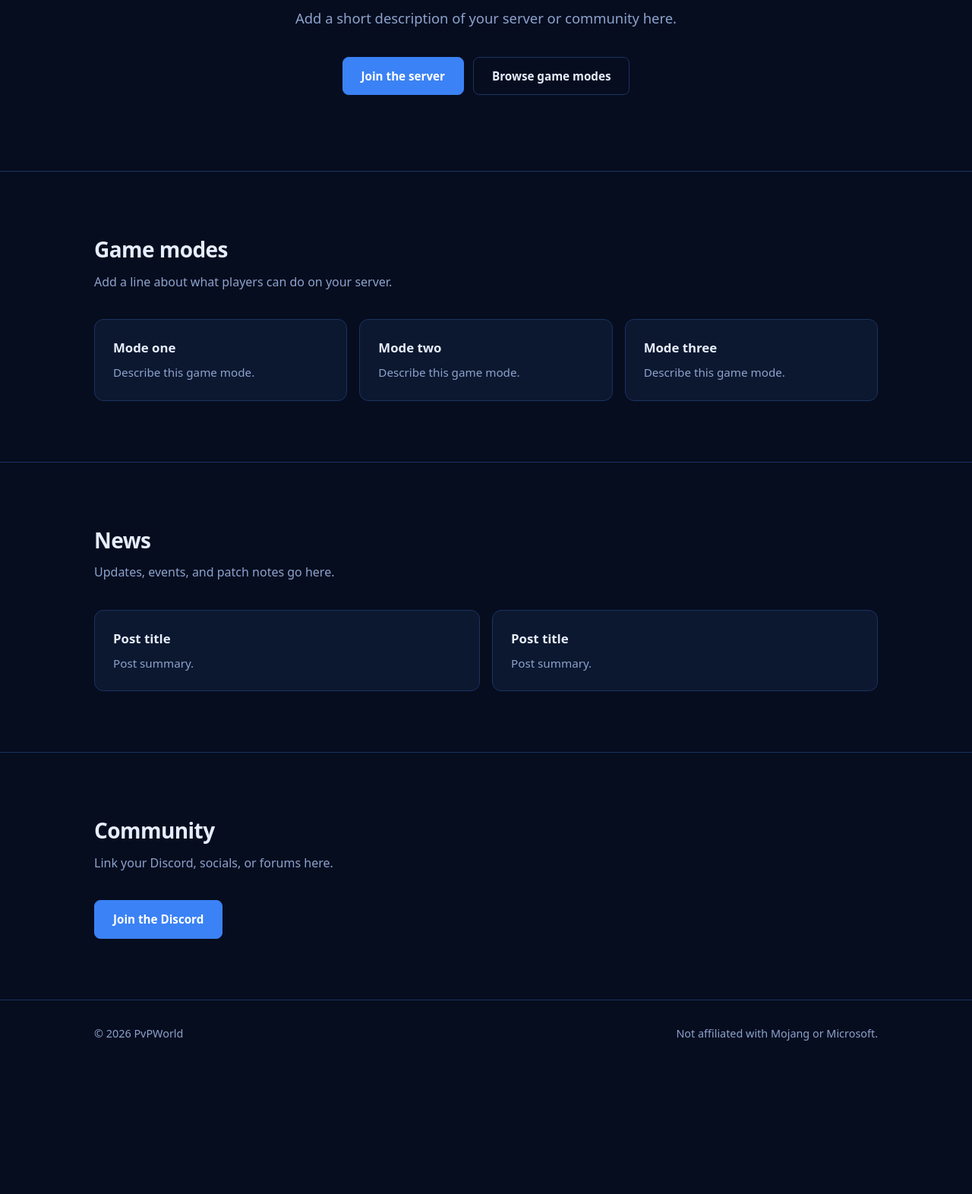
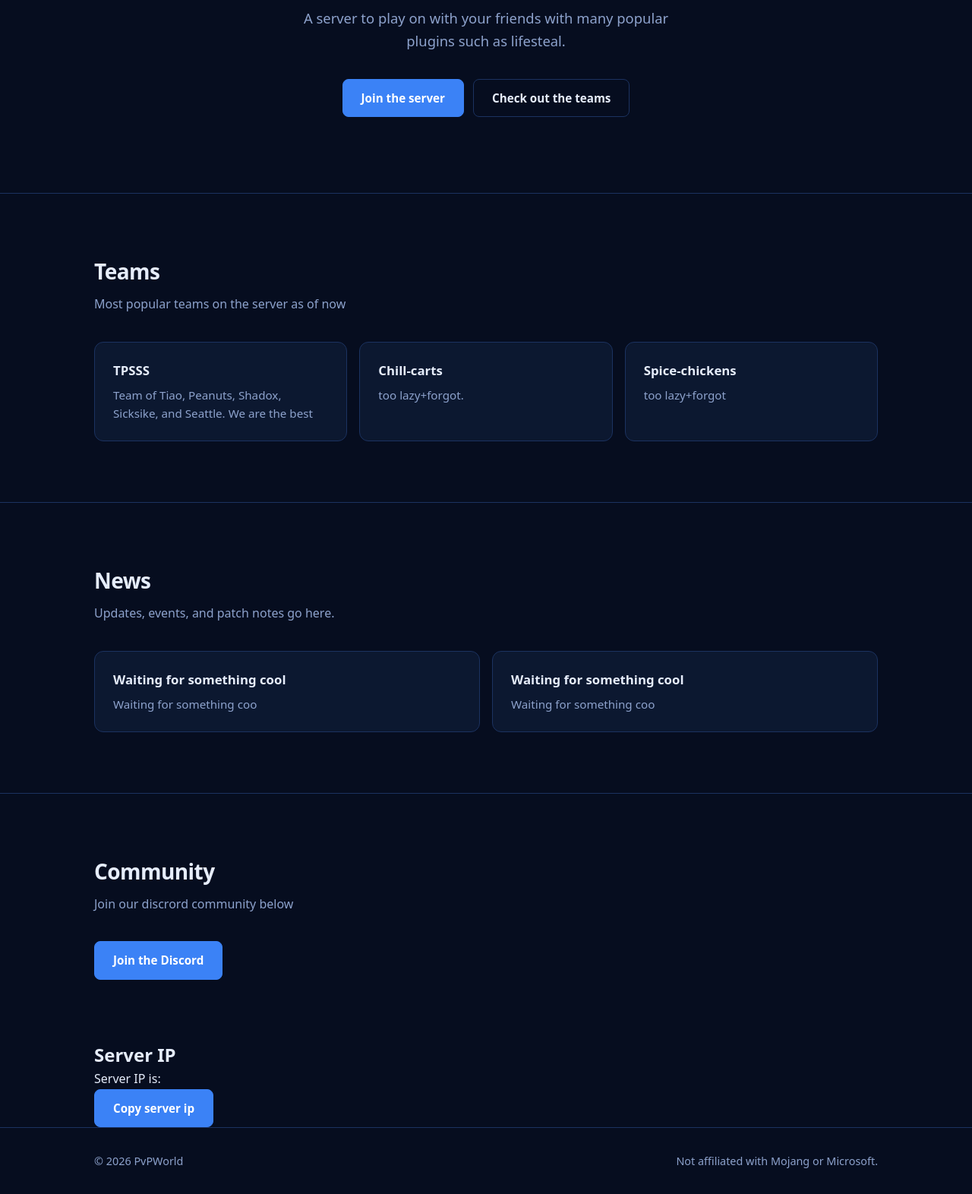
Before and after one commit to Sicksike/pvpworld, a plain HTML site: page index.html in a window 1280 px wide. Shown: the part 275-1847 px from the top of the page at 76% size. Before the commit the page ends 1679 px from the top, so only its background shows below. Drawn offline with Linux system fonts and the light colour scheme.

Commit message:
Update index.html

```diff
--- a/index.html
+++ b/index.html
@@ -74,7 +74,7 @@
   <nav class="wrap">
     <a href="#top" class="logo">PvP<span>World</span></a>
     <ul>
-      <li><a href="#modes">Game modes</a></li>
+      <li><a href="#modes">Teams</a></li>
       <li><a href="#news">News</a></li>
       <li><a href="#community">Community</a></li>
     </ul>
@@ -85,22 +85,22 @@
   <!-- Hero -->
   <div class="wrap hero">
     <h1>Minecraft PvP, all in one place.</h1>
-    <p>Add a short description of your server or community here.</p>
+    <p>A server to play on with your friends with many popular plugins such as lifesteal.</p>
     <div class="actions">
-      <a href="#" class="btn">Join the server</a>
-      <a href="#modes" class="btn ghost">Browse game modes</a>
+      <a href="https://discord.gg/eQzZXcjs6" class="btn">Join the server</a>
+      <a href="#modes" class="btn ghost">Check out the teams</a>
     </div>
   </div>
 
   <!-- Game modes -->
   <section class="block" id="modes">
     <div class="wrap">
-      <h2>Game modes</h2>
-      <p class="sub">Add a line about what players can do on your server.</p>
+      <h2>Teams</h2>
+      <p class="sub">Most popular teams on the server as of now</p>
       <div class="grid">
-        <div class="card"><h3>Mode one</h3><p>Describe this game mode.</p></div>
-        <div class="card"><h3>Mode two</h3><p>Describe this game mode.</p></div>
-        <div class="card"><h3>Mode three</h3><p>Describe this game mode.</p></div>
+        <div class="card"><h3>TPSSS</h3><p>Team of Tiao, Peanuts, Shadox, Sicksike, and Seattle. We are the best</p></div>
+        <div class="card"><h3>Chill-carts</h3><p>too lazy+forgot.</p></div>
+        <div class="card"><h3>Spice-chickens</h3><p>too lazy+forgot</p></div>
       </div>
     </div>
   </section>
@@ -111,8 +111,8 @@
       <h2>News</h2>
       <p class="sub">Updates, events, and patch notes go here.</p>
       <div class="grid">
-        <div class="card"><h3>Post title</h3><p>Post summary.</p></div>
-        <div class="card"><h3>Post title</h3><p>Post summary.</p></div>
+        <div class="card"><h3>Waiting for something cool</h3><p>Waiting for something coo</p></div>
+        <div class="card"><h3>Waiting for something cool</h3><p>Waiting for something coo</p></div>
       </div>
     </div>
   </section>
@@ -121,9 +121,15 @@
   <section class="block" id="community">
     <div class="wrap">
       <h2>Community</h2>
-      <p class="sub">Link your Discord, socials, or forums here.</p>
-      <a href="#" class="btn">Join the Discord</a>
+      <p class="sub">Join our discrord community below</p>
+      <a href="#" class="btn" id="copy-ip">Join the Discord</a>
     </div>
+  </section>
+  <section>
+    <div class="wrap">
+      <h2>Server IP</h2>
+      <p class="sub">Server IP is:</p>
+      <a href="#" class="btn">Copy server ip</a>
   </section>
 </main>
 
@@ -133,6 +139,19 @@
     <span>Not affiliated with Mojang or Microsoft.</span>
   </div>
 </footer>
-
+<script>
+    const ip = "play2.eternalzero.cloud:26419";
+    document.getElementById("copy-ip").addEventListener("click", async () => {
+      const button = document.getElementById("copy-ip");
+      try {
+        await navigator.clipboard.writeText(ip);
+        button.textContent = "IP copied!";
+      } catch {
+        button.textContent = ip;
+      }
+      setTimeout(() => button.textContent = "Copy server IP", 1800);
+    });
+    document.getElementById("year").textContent = new Date().getFullYear();
+  </script>
 </body>
 </html>
```
